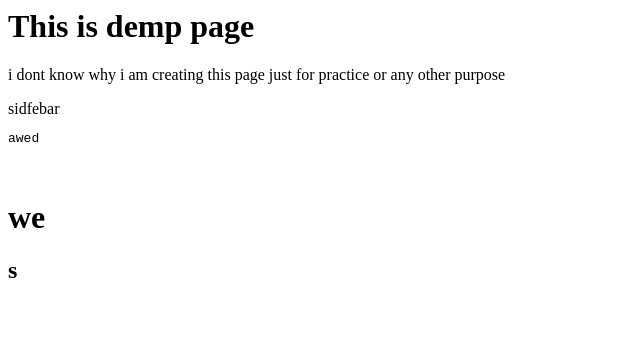
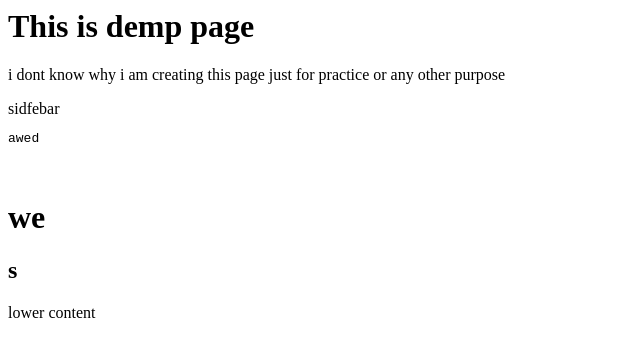
Before and after one commit to maheshtambade/Traveling-Agency-Website, a plain HTML site: page testing.html in a window 1280 px wide. Shown: the whole page, without its empty margins (0-640 px from the left). Drawn offline with Linux system fonts and the light colour scheme.

Commit message:
Add lower content div to testing.html

```diff
--- a/testing.html
+++ b/testing.html
@@ -17,5 +17,6 @@
     <marquee>sdrfsdf</marquee>
     <h1>we</h1>
     <h2>s</h2>
+    <div class="lowercontent">lower content</div>
   </body>
 </html>
```
